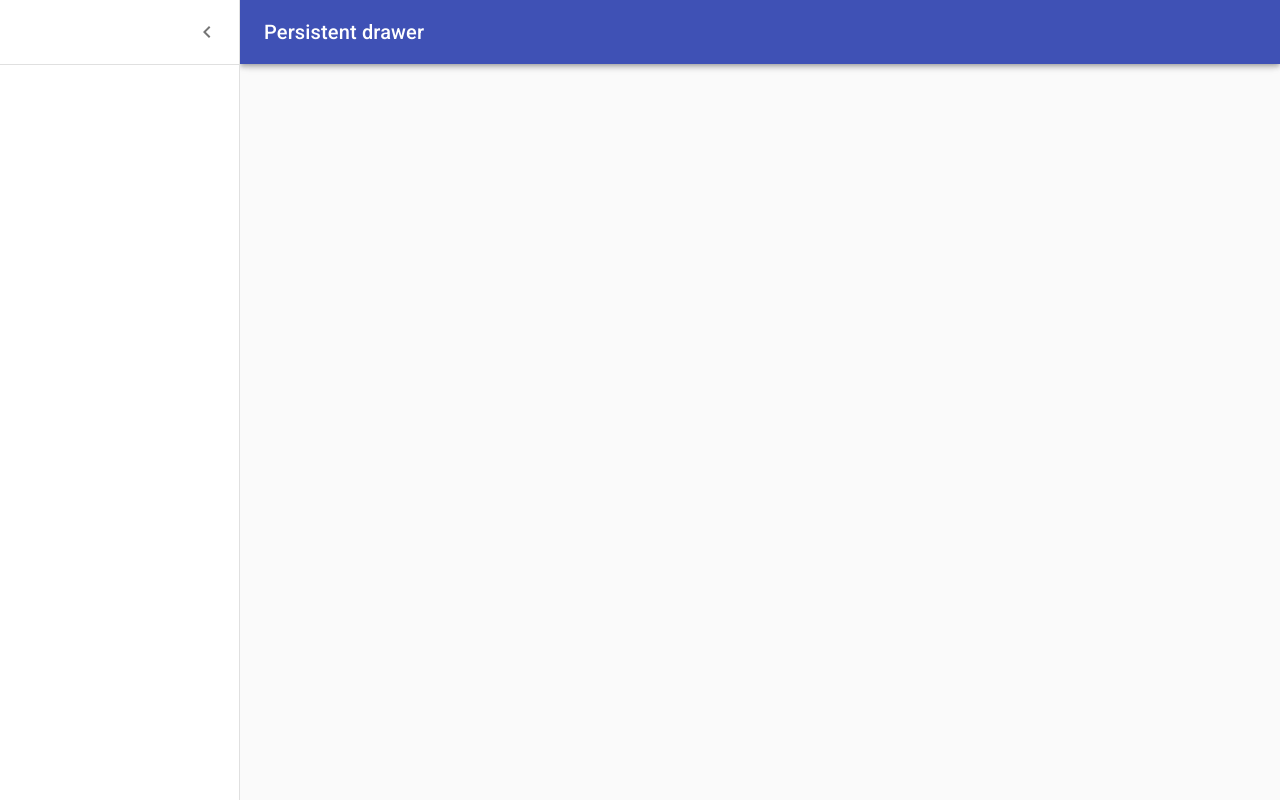
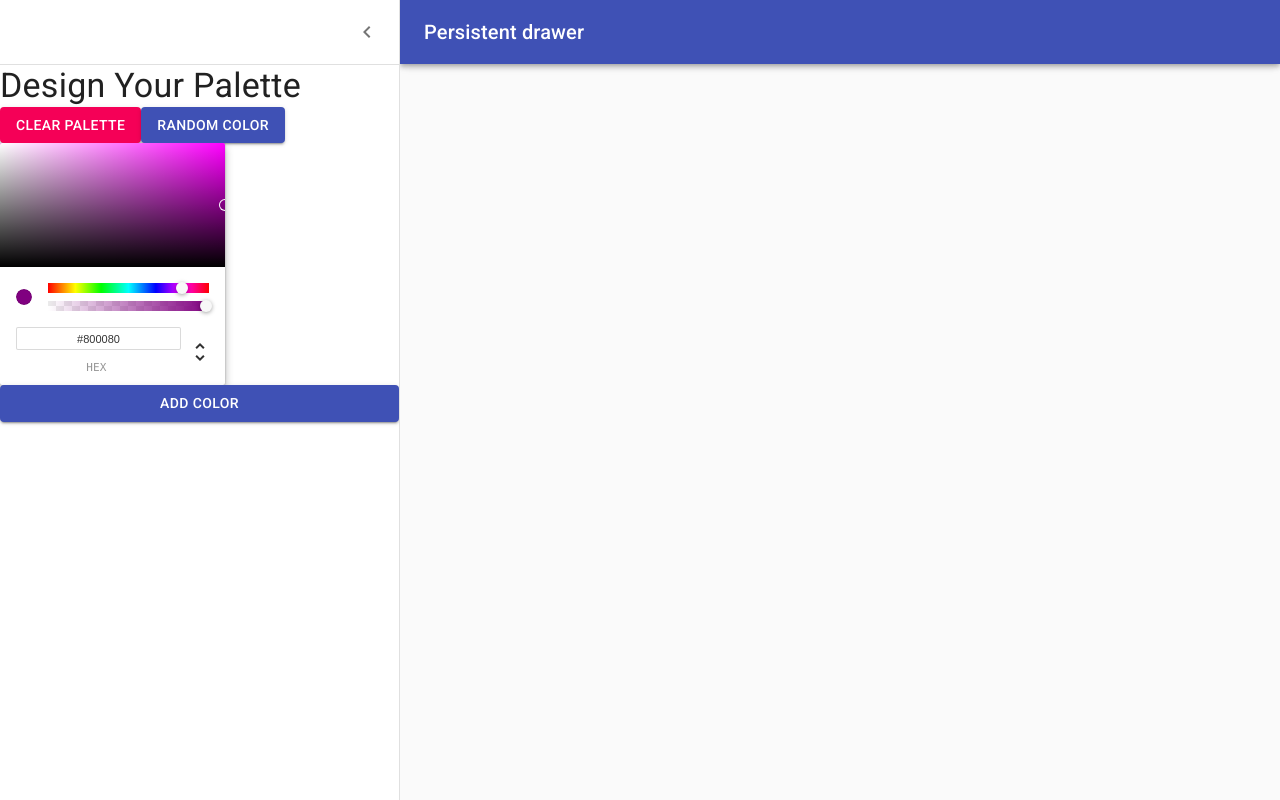
Before and after one commit to mrvncaragay/color-picker, a React (Create React App) app: page /palette/new in a window 1280 px wide. Both pictures are taken after a click on the button "open drawer". Built offline with nearby package versions, Linux system fonts and the light colour scheme.

Commit message:
add Chrome picker and buttons

```diff
--- a/package.json
+++ b/package.json
@@ -9,6 +9,7 @@
     "chroma-js": "^2.0.4",
     "rc-slider": "^8.6.13",
     "react": "^16.8.6",
+    "react-color": "^2.17.3",
     "react-copy-to-clipboard": "^5.0.1",
     "react-dom": "^16.8.6",
     "react-router-dom": "^5.0.1",
--- a/src/NewPaletteForm.js
+++ b/src/NewPaletteForm.js
@@ -5,13 +5,15 @@
 import CssBaseline from "@material-ui/core/CssBaseline";
 import AppBar from "@material-ui/core/AppBar";
 import Toolbar from "@material-ui/core/Toolbar";
+import Button from "@material-ui/core/Button";
 import Typography from "@material-ui/core/Typography";
 import Divider from "@material-ui/core/Divider";
 import IconButton from "@material-ui/core/IconButton";
 import MenuIcon from "@material-ui/icons/Menu";
 import ChevronLeftIcon from "@material-ui/icons/ChevronLeft";
+import { ChromePicker } from "react-color";
 
-const drawerWidth = 240;
+const drawerWidth = 400;
 
 const styles = theme => ({
   root: {
@@ -118,7 +120,27 @@
             <ChevronLeftIcon />
           </IconButton>
         </div>
+
         <Divider />
+        <Typography variant="h4">Design Your Palette</Typography>
+
+        <div>
+          <Button variant="contained" color="secondary">
+            Clear Palette
+          </Button>
+          <Button variant="contained" color="primary">
+            Random Color
+          </Button>
+        </div>
+
+        <ChromePicker
+          color="purple"
+          onChangeComplete={newColor => console.log(newColor)}
+        />
+
+        <Button variant="contained" color="primary">
+          Add Color
+        </Button>
       </Drawer>
       <main
         className={clsx(classes.content, {
```
Also changed, not shown: 1 other file (tests, documents, lock files or other folders).
